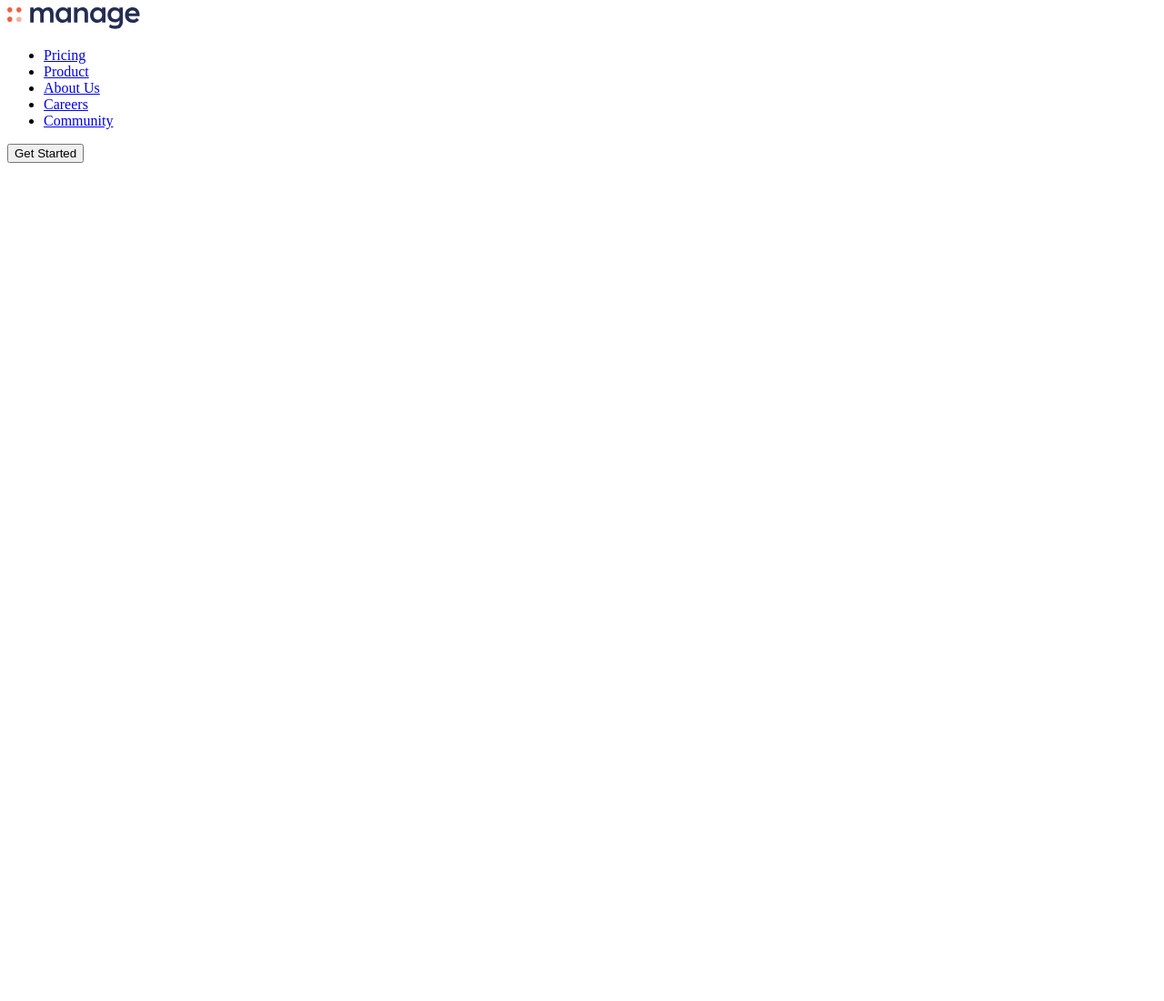
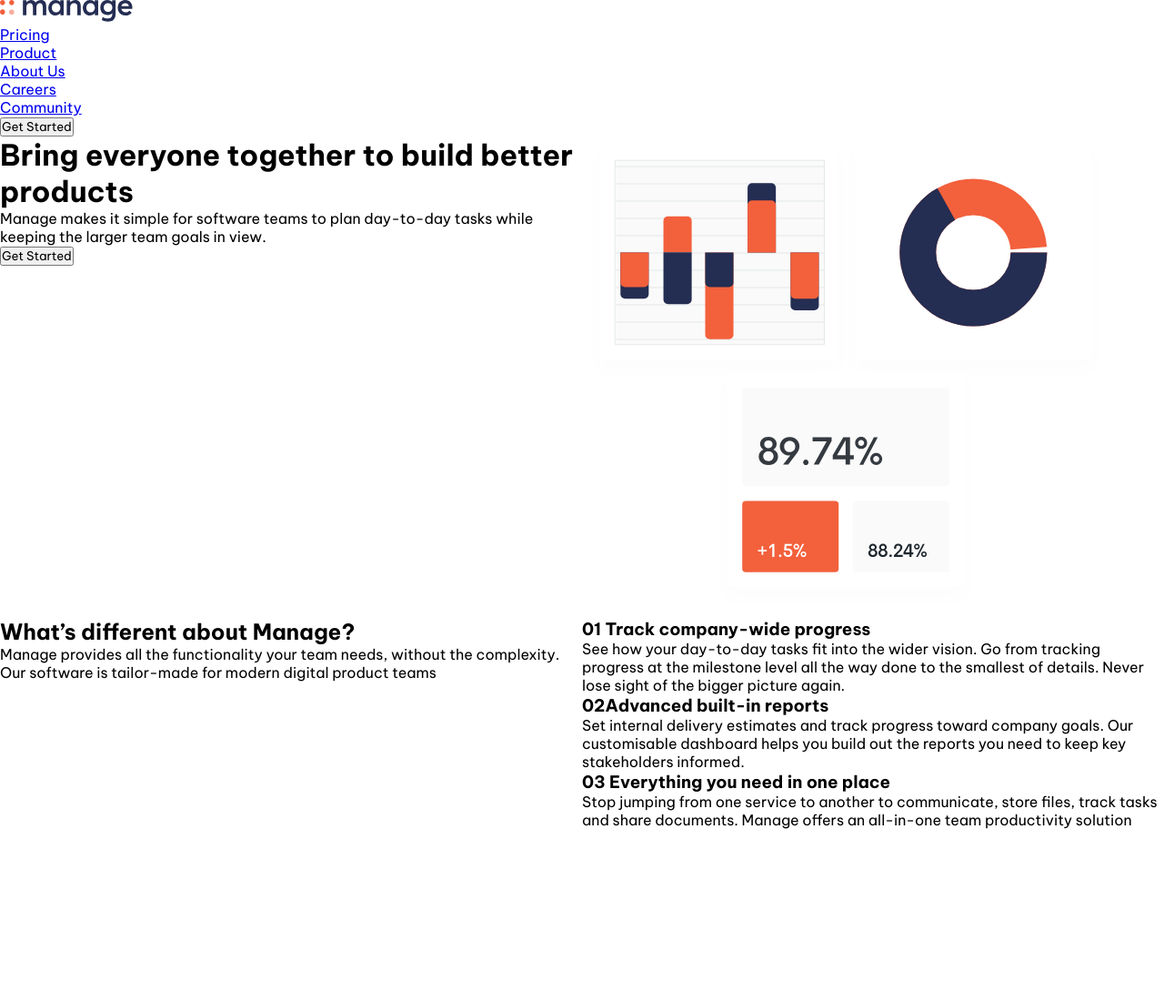
Before and after one commit to AbhijitSarode/Manage, a plain HTML site: page index.html in a window 1280 px wide. Shown: the top 1100 px of the page at 91% size. Before the commit the page ends 800 px from the top, so only its background shows below. Drawn offline with Linux system fonts and the light colour scheme.

Commit message:
Grid completed

```diff
--- a/index.html
+++ b/index.html
@@ -10,6 +10,8 @@
     <link rel="preconnect" href="https://fonts.gstatic.com" crossorigin>
     <link href="https://fonts.googleapis.com/css2?family=Be+Vietnam+Pro:wght@400;500;700&display=swap" rel="stylesheet">
     <title>Manage</title>
+
+    <link rel="stylesheet" href="style.css">
 </head>
 <body>
     <header>
@@ -31,5 +33,63 @@
     </header>
 
 <!-- TODO: Setup gird layout to structure HTML -->
+<div class="grid">
+    <div class="intro1">
+        <h1>Bring everyone together to build better products</h1>
+        <p>Manage makes it simple for software teams to plan day-to-day tasks while keeping the larger team goals in view.</p>
+        <button>Get Started</button>
+    </div>
+
+    <div class="intro-img">
+        <img src="/assets/illustration-intro.svg" alt="Illustration">
+    </div>
+
+    <div class="intro2">
+        <h2>What’s different about Manage?</h2>
+        <p>Manage provides all the functionality your team needs, without the complexity. Our software is tailor-made for modern digital product teams</p>
+    </div>
+
+    <div class="intro3">
+        <h3><span>01</span> Track company-wide progress</h3>
+        <p>See how your day-to-day tasks fit into the wider vision. Go from tracking progress at the milestone level all the way done to the smallest of details. Never lose sight of the bigger picture again. </p>
+
+        <h3><span>02</span>Advanced built-in reports</h3>
+        <p>Set internal delivery estimates and track progress toward company goals. Our customisable dashboard helps you build out the reports you need to keep key stakeholders informed.</p>
+
+        <h3><span>03</span> Everything you need in one place </h3>
+        <p>Stop jumping from one service to another to communicate, store files, track tasks and share documents. Manage offers an all-in-one team productivity solution</p>
+    </div>
+
+    <div class="testimonial">
+        <h3>What they’ve said</h3>
+        <div class="testimonial-flex">
+            <div class="testimonial1">
+                <img src="./assets/avatar-anisha.png" alt="Anisha">
+                <p>Anisha Li</p>
+                <p>Manage has supercharged our team’s workflow. The ability to maintain visibility on larger milestones at all times keeps everyone motivated.”</p>
+            </div>
+
+            <div class="testimonial2">
+                <img src="./assets/avatar-ali.png" alt="Ali">
+                <p>Anisha Li</p>
+                <p>Manage has supercharged our team’s workflow. The ability to maintain visibility on larger milestones at all times keeps everyone motivated.”</p>
+            </div>
+
+            <div class="testimonial3">
+                <img src="./assets/avatar-shanai.png" alt="Shanai">
+                <p>Anisha Li</p>
+                <p>Manage has supercharged our team’s workflow. The ability to maintain visibility on larger milestones at all times keeps everyone motivated.”</p>
+            </div>
+        </div>
+    </div>
+
+    <footer>
+        <div class="cta">
+            <h3>Simplify how your team works today.</h3>
+            <button>Get Started</button>
+        </div>
+    </footer>
+</div>
+
 </body>
 </html>
--- a/style.css
+++ b/style.css
@@ -17,3 +17,42 @@
     --secondary-very-pale-red: 13 100% 96%;
     --secondary-very-light-gray: 0 0% 98%;
 }
+
+.grid {
+    display: grid;
+    grid-template-columns: repeat(2, 1fr);
+    grid-template-rows: repeat(4, 1fr);
+    grid-template-areas:
+        "intro1 intro-img"
+        "intro2 intro3"
+        "testimonial testimonial"
+        "footer footer";
+}
+
+.intro1 {
+    grid-area: intro1;
+}
+
+.intro2 {
+    grid-area: intro2;
+}
+
+.intro3 {
+    grid-area: intro3;
+}
+
+.intro-img {
+    grid-area: intro-img;
+}
+
+.testimonial {
+    grid-area: testimonial;
+}
+
+footer {
+    grid-area: footer;
+}
+
+.testimonial-flex {
+    display: flex;
+}
```
